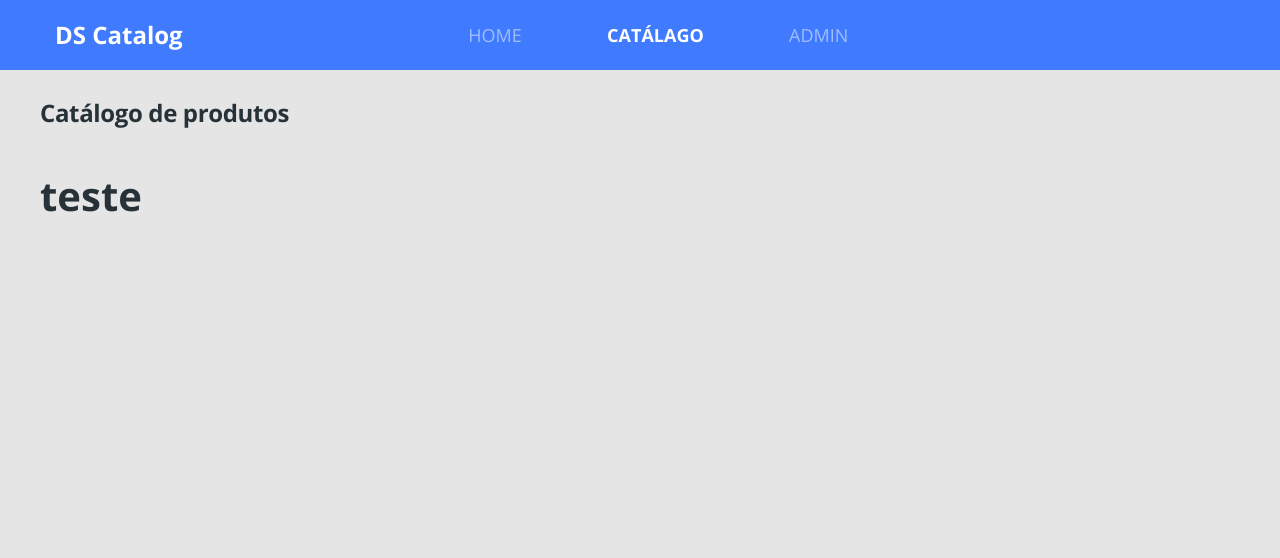
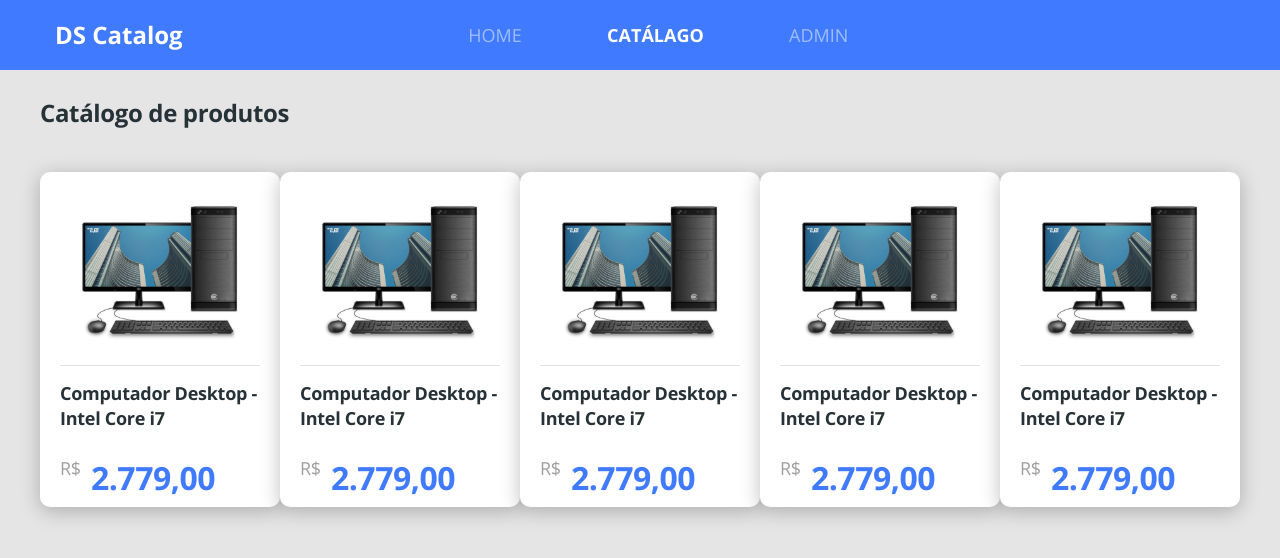
Before and after one commit to lourivalnt/dscatalog-bootcamp, a React (Create React App) app in the folder front-web/: page /catalog in a window 1280 px wide. Shown: the top 558 px of the page. Built offline with nearby package versions, Linux system fonts and the light colour scheme.

Commit message:
Creating product Card component

```diff
--- /dev/null
+++ b/front-web/src/pages/Catalog/components/ProductCard/index.tsx
@@ -0,0 +1,22 @@
+import React from 'react';
+import './styles.scss'
+import { ReactComponent as ProductImage } from '../../../../core/assets/images/product.svg'
+
+const ProductCard = () => (
+<div className="card-base border-radius-10 product-card">
+    <ProductImage />
+    <div className="product-info">
+        <h6 className="product-name">
+        Computador Desktop - Intel Core i7
+        </h6>
+        <div className="product-price-container">
+            <span className="product-currency">R$</span>
+            <h3 className="product-price">
+                2.779,00
+            </h3>
+        </div>
+    </div>
+</div>
+);
+
+export default ProductCard;
--- /dev/null
+++ b/front-web/src/pages/Catalog/components/ProductCard/styles.scss
@@ -0,0 +1,40 @@
+.product-card{
+    height: 335px;
+    width: 245.93072509765625px;
+    padding: 20px 20px 30px 20px;
+    text-align: center;
+}
+
+.product-info{
+    border-top: 1px solid #E1E1E1;
+    text-align: left;
+    padding-top: 15px;
+    margin-top: 15px;
+
+}
+
+.product-name{
+    font-size: 18px;
+    line-height: 25px;
+    letter-spacing: -0.015em;
+}
+
+.product-price-container{
+    display: flex;
+    margin-top: 25px;
+}
+
+.product-currency{
+    font-size: 18px;
+    line-height: 25px;
+    letter-spacing: -0.015em;
+    color: #9E9E9E;
+}
+
+.product-price{
+    font-size: 32px;
+    line-height: 44px;
+    letter-spacing: -0.015em;
+    color: #407BFF;
+    margin-left: 10px;
+}
--- a/front-web/src/pages/Catalog/index.tsx
+++ b/front-web/src/pages/Catalog/index.tsx
@@ -1,4 +1,5 @@
 import React from 'react';
+import ProductCard from './components/ProductCard';
 import './styles.scss'
 
 const Catalog  = () => (
@@ -7,7 +8,11 @@
         Catálogo de produtos
         </h1>
         <div className="catalog-products">
-            <h1>teste</h1>
+        <ProductCard/>
+        <ProductCard/>
+        <ProductCard/>
+        <ProductCard/>
+        <ProductCard/>
         </div>
     </div>
 );
--- a/front-web/src/pages/Catalog/styles.scss
+++ b/front-web/src/pages/Catalog/styles.scss
@@ -14,5 +14,7 @@
 
 .catalog-products{
     margin-top: 43px;
+    display: flex;
+    justify-content: space-between;
 
 }
```
Also changed, not shown: front-web/src/core/assets/images/product.svg (added).
